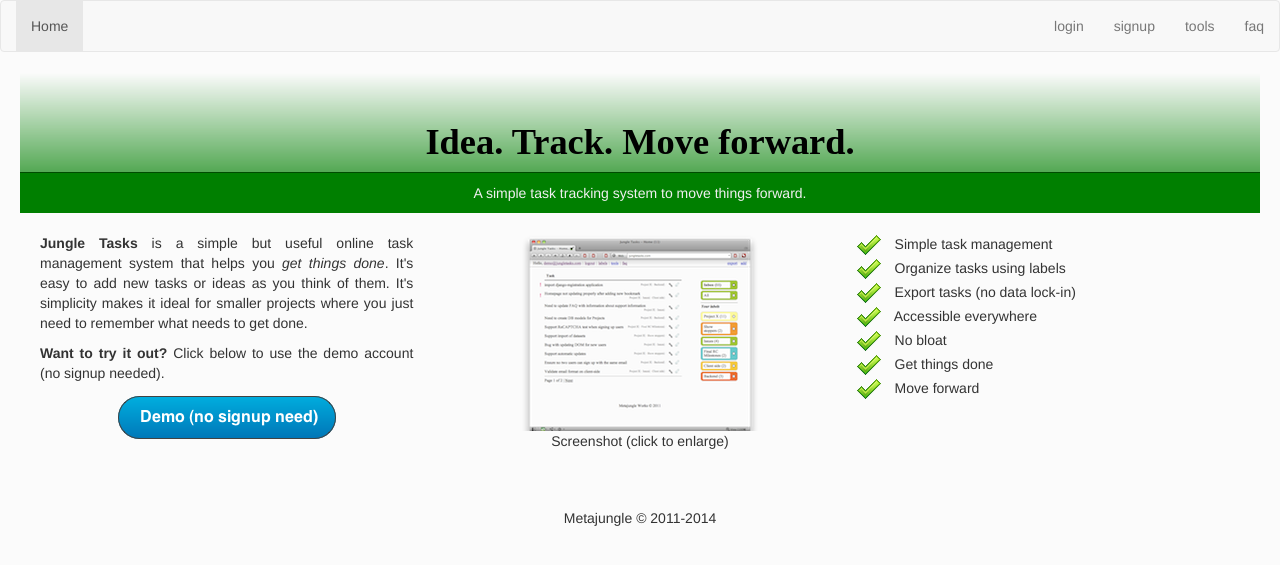
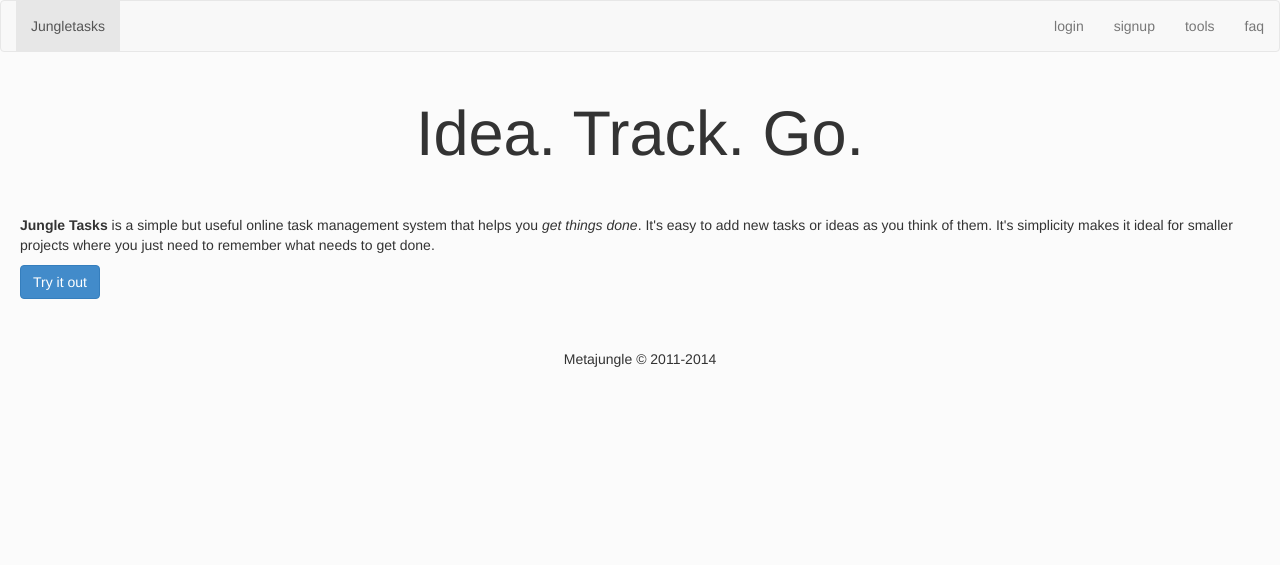
Before and after one commit to metajungle/jungletasks, a Django app: page / in a window 1280 px wide. Shown: the top 565 px of the page. Run offline with Django 3.2, Linux system fonts and the light colour scheme; parts of the project's set-up code (start-up, migrations or seed data) failed here and were passed over; some libraries are stand-ins or nearby versions.

Commit message:
fixed #9; simplified front page for now

```diff
--- a/static/css/labels.css
+++ b/static/css/labels.css
@@ -1,3 +1,6 @@
+/*
+ * Variables
+ */
 /*
  * Mixins
  */
@@ -7,11 +10,16 @@
 body {
   margin: 0px;
   padding: 0px;
-  background-color: #FBFBFB; }
+  background-color: #fbfbfb; }
   body img {
     border: 0px; }
   body #contents {
     margin: 20px; }
+  body .jumbotron {
+    background-color: inherit;
+    padding: 10px; }
+  body .infobox img {
+    padding-right: 10px; }
   body input[type="text"]:not(.form-control),
   body input[type="password"]:not(.form-control) {
     margin-bottom: 5px;
@@ -36,7 +44,7 @@
     display: block;
     margin: 4px 0px 2px 0px;
     padding: 2px 26px 2px 4px;
-    border: 1px solid #808080;
+    border: 0px solid #f0f0f0;
     -webkit-border-radius: 4px;
     -moz-border-radius: 4px;
     -ms-border-radius: 4px;
--- a/static/sass/labels.scss
+++ b/static/sass/labels.scss
@@ -1,3 +1,9 @@
+
+/*
+ * Variables
+ */
+
+$bg-color: #fbfbfb;
 
 /*
  * Mixins
@@ -11,6 +17,22 @@
           border-radius: $radius;
 }
 
+@mixin border-top-right-radius($radius) {
+  -webkit-border-top-right-radius: $radius;
+     -moz-border-top-right-radius: $radius;
+      -ms-border-top-right-radius: $radius;
+       -o-border-top-right-radius: $radius;
+          border-top-right-radius: $radius;
+}
+
+@mixin border-bottom-right-radius($radius) {
+  -webkit-border-bottom-right-radius: $radius;
+     -moz-border-bottom-right-radius: $radius;
+      -ms-border-bottom-right-radius: $radius;
+       -o-border-bottom-right-radius: $radius;
+          border-bottom-right-radius: $radius;
+}
+
 /*
  * General
  */
@@ -18,7 +40,7 @@
 body {
   margin: 0px;
   padding: 0px;
-  background-color: #FBFBFB;
+  background-color: $bg-color;
 
   img {
     border: 0px;
@@ -26,6 +48,11 @@
 
   #contents {
     margin: 20px;
+  }
+
+  .jumbotron {
+    background-color: inherit;
+    padding: 10px;
   }
 
   @media screen and (max-width: 768px) {
@@ -38,6 +65,12 @@
 //      margin: 0px;
 //    }
 
+  }
+
+  .infobox {
+    img {
+      padding-right: 10px;
+    }
   }
 
   input[type="text"]:not(.form-control),
@@ -77,7 +110,7 @@
     display: block;
     margin: 4px 0px 2px 0px;
     padding: 2px 26px 2px 4px;
-    border: 1px solid #808080;
+    border: 0px solid #f0f0f0;
     @include border-radius(4px);
 
     a,
--- a/tasks/templates/base.html
+++ b/tasks/templates/base.html
@@ -75,7 +75,7 @@
         {% if user.is_authenticated %}
           <li class="{% active request url_tasks %}"><a href="{{ url_tasks }}">Hello, {{ user.email }}</a></li>
         {% else %}
-          <li class="{% active_exact request url_index %}"><a href="{{ url_index }}">Home</a></li>
+          <li class="{% active_exact request url_index %}"><a href="{{ url_index }}">Jungletasks</a></li>
 
         {% endif %}
           {% if user.is_authenticated %}
--- a/tasks/templates/index.html
+++ b/tasks/templates/index.html
@@ -5,144 +5,77 @@
 {% endblock %}
 
 {% block style %}
-    <link href="/static/css/index.css" rel="stylesheet" type="text/css" />
     <link rel="stylesheet" href="{{ STATIC_URL }}js/fancybox/jquery.fancybox-1.3.4.css" type="text/css" media="screen" />
-    <style type="text/css">
-      #top {
-        border-bottom: 0px solid #c0c0c0;
-      }
-
-      #contents {
-        margin: 0px;
-      }
-
-      #header {
-
-      }
-
-      .index-top {
-        text-align: center;
-        color: #000;
-        margin: 0px;
-        padding: 0px 0px 10px 0px;
-        background-image: url('/static/images/background-index-top.png');
-        background-repeat: repeat-x;
-        background-color: #048104;
-      }
-
-      .index-top h1 {
-        display: inline-block;
-        padding: 10px 0px 0px 0px;
-        margin-top: 40px;
-      }
-
-      p.header {
-        margin: 0px;
-        text-align: center;
-        display: block;
-        padding: 10px;
-        border-top: 1px solid #004c00;
-        color: #f0f0f0;
-        background-color: #007F00;
-      }
-
-      p.text {
-        text-align: justify;
-        padding: 0px 10px 0px 10px;
-      }
-
-      table {
-        margin: 0px;
-      }
-
-      .new-infobox img {
-        vertical-align: middle;
-        margin-right: 10px;
-      }
-
-    </style>
-
-{% endblock %}
+{% endblock style %}
 
 {% block script %}
     <script type="text/javascript" src="{{ STATIC_URL }}js/fancybox/jquery.fancybox-1.3.4.pack.js"></script>
-{% endblock %}
-
-{% block js-on-document-load %}
+    <script type="text/javascript">
+    <!--
+    $(function() {
       $("a.screenshot").fancybox({
         'hideOnContentClick': true
       });
-{% endblock %}
+    });
+    -->
+    </script>
+{% endblock script %}
 
 {% block contents %}
 
-<div class="index-top">
+<div class="jumbotron text-center">
      {#     <img style="width: 128px; vertical-align: middle; margin-top: -60px;" #}
-     {# src="/static/images/logo.png" alt="Jungle Tasks" />  #}
-    <h1>Idea. Track. Move forward.</h1>
+     {# src="{{ STATIC_URL }}images/logo.png" alt="Jungle Tasks" />  #}
+    <h1>Idea. Track. Go.</h1>
 </div>
 
-<p class="header">
-  A simple task tracking system to move things forward.
-</p>
-
-<table style="margin-top: 10px;">
-  <tr>
-    <td style="text-align: center;">
-      <p class="text">
-	<b>Jungle Tasks</b> is a simple but useful online task
+<div class="row">
+  <div class="col-sm-12">
+    <p>
+      <strong>Jungle Tasks</strong> is a simple but useful online task
       management system that helps you <i>get things done</i>. It's
       easy to add new tasks or ideas as you think of them. It's
       simplicity makes it ideal for smaller projects where you just
       need to remember what needs to get done.
     </p>
-      <p class="text">
-	<b>Want to try it out?</b> Click below to use the demo account
-	(no signup needed).
-      </p>
-
     <p>
-	<form action="{% url 'url_login' %}" method="post">{% csrf_token %}
+      <form action="{% url 'url_login' %}" method="POST" role="form">{% csrf_token %}
         <input type="hidden" name="email" value="demo@jungletasks.com" />
         <input type="hidden" name="password" value="demo" />
-	  <input type="image" src="/static/images/button-demo.png"
-		 alt="Demo" />
+        <button type="submit" class="btn btn-primary">Try it out</button>
       </form>
     </p>
-    </td>
-    <td style="text-align: center;">
-      <a class="screenshot"
-	 href="/static/images/screenshot.png"><img src="/static/images/screenshot-small.png"
-	     alt="Screenshot"
-	     style="width: 240px;"/></a>
-      <br />
-      Screenshot (click to enlarge)
-    </td>
-    <td>
-      <p class="new-infobox">
-	<img src="/static/icons/yes_small.png" alt="Yes" />
-	Simple task management
-	<br />
-	<img src="/static/icons/yes_small.png" alt="Yes" />
-	Organize tasks using labels
-	<br />
-	<img src="/static/icons/yes_small.png" alt="Yes" />
-	Export tasks (no data lock-in)
-	<br />
-	<img src="/static/icons/yes_small.png" alt="Yes" />
-	Accessible everywhere
-	<br />
-	<img src="/static/icons/yes_small.png" alt="Yes" />
-	No bloat
-	<br />
-	<img src="/static/icons/yes_small.png" alt="Yes" />
-	Get things done
-	<br />
-	<img src="/static/icons/yes_small.png" alt="Yes" />
-	Move forward
-      </p>
-    </td>
-  </tr>
-</table>
+  </div>
+  {# <div class="col-sm-4"> #}
+  {#   <a class="screenshot" href="{{ STATIC_URL }}images/screenshot.png"><img src="{{ STATIC_URL }}images/screenshot-small.png" alt="Screenshot"  #}
+  {#    style="width: 240px;"/></a> #}
+  {#   <br /> #}
+  {#   <p class="text-center">Screenshot (click to enlarge)</p> #}
+  {# </div> #}
+  {# <div class="col-sm-6"> #}
+  {#   <p class="infobox"> #}
+  {#     <img src="{{ STATIC_URL }}icons/yes_small.png" alt="Yes" /> #}
+  {#     Track tasks #}
+  {#     <br /> #}
+  {#     <img src="{{ STATIC_URL }}icons/yes_small.png" alt="Yes" /> #}
+  {#     Organize with labels #}
+  {#     <br /> #}
+  {#     <img src="{{ STATIC_URL }}icons/yes_small.png" alt="Yes" /> #}
+  {#     Export tasks (no data lock-in) #}
+  {#     <br /> #}
+  {#     <img src="{{ STATIC_URL }}icons/yes_small.png" alt="Yes" /> #}
+  {#     Accessible everywhere #}
+  {#     <br /> #}
+  {#     <img src="{{ STATIC_URL }}icons/yes_small.png" alt="Yes" /> #}
+  {#     Simple #}
+  {#     <br /> #}
+  {#     <img src="{{ STATIC_URL }}icons/yes_small.png" alt="Yes" /> #}
+  {#     Get things done #}
+  {#     <br /> #}
+  {#     <img src="{{ STATIC_URL }}icons/yes_small.png" alt="Yes" /> #}
+  {#     Move forward #}
+  {#   </p> #}
+  {# </div> #}
+</div>
 
 {% endblock %}
--- a/tasks/templatetags/tasks_tags.py
+++ b/tasks/templatetags/tasks_tags.py
@@ -31,3 +31,24 @@
   if re.search(pattern, request.path):
       return 'active'
   return ''
+
+@register.simple_tag
+def adjust_color(hex_color, offset=-30):
+  if hex_color.startswith('#'):
+    return color_variant(hex_color, offset)
+  return color_variant(('#%s' % hex_color), offset)
+
+def color_variant(hex_color, brightness_offset=1):
+    """
+    takes a color like #87c95f and produces a lighter or darker variant
+
+    from: http://chase-seibert.github.io/blog/2011/07/29/python-calculate-lighterdarker-rgb-colors.html
+    """
+    if len(hex_color) != 7:
+        raise Exception("Passed %s into color_variant(), needs to be in #87c95f format." % hex_color)
+    rgb_hex = [hex_color[x:x+2] for x in [1, 3, 5]]
+    new_rgb_int = [int(hex_value, 16) + brightness_offset for hex_value in rgb_hex]
+    new_rgb_int = [min([255, max([0, i])]) for i in new_rgb_int] # make sure new values are between 0 and 255
+    # hex() produces "0x88", we want just "88"
+    return "#%02x%02x%02x" % tuple(new_rgb_int)
+    # return "#" + "".join([hex(i)[2:] for i in new_rgb_int])
```
Also changed, not shown: tasks/templates/tasks/index.html (+7 -4 lines). Lines whose indentation alone changed are shown as unchanged.
